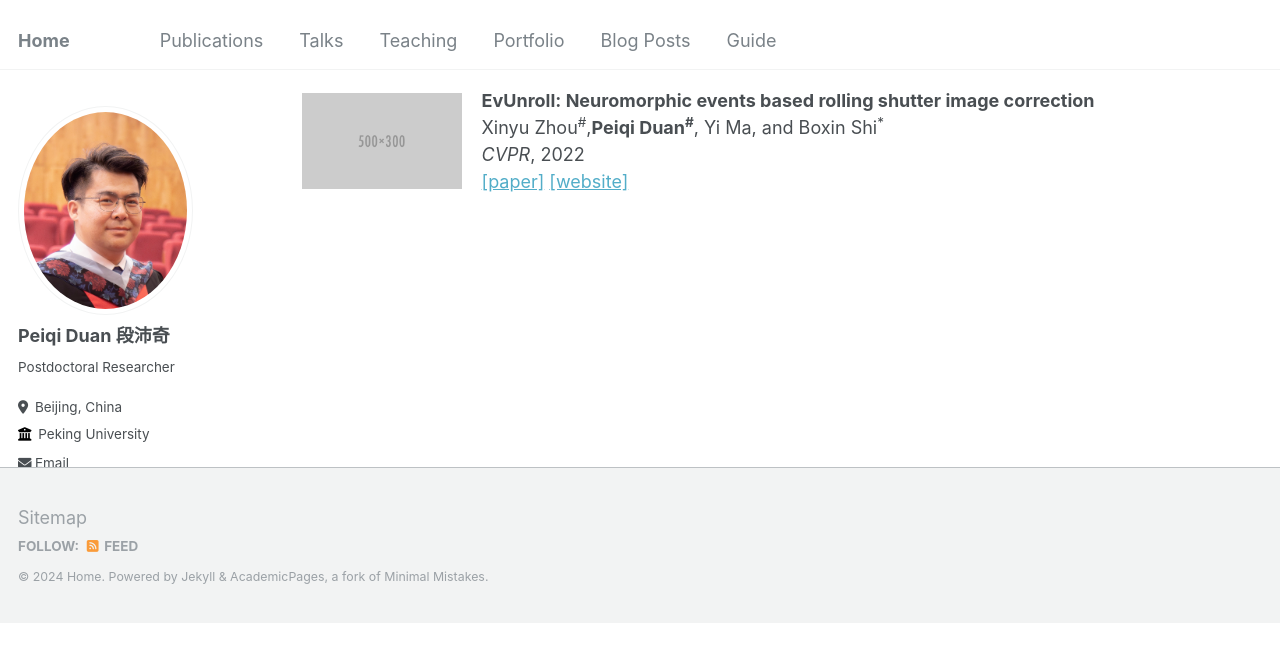
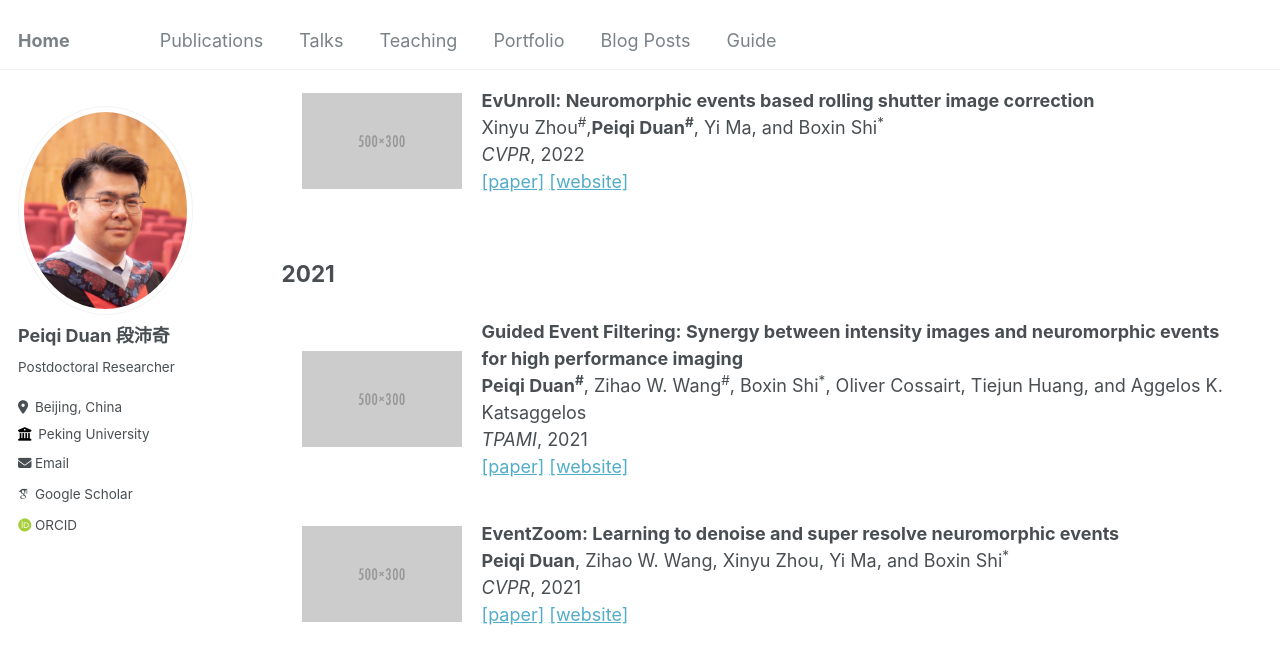
Before and after one commit to peiqi-duan/peiqi-duan.github.io, a Jekyll site: the page built from _pages/publications.md, in a window 1280 px wide and 900 px high, scrolled down 1261 px. Shown: the top 664 px of the window. Built offline with Jekyll 4.4.1, drawn with Linux system fonts in a browser that asks for light colours; some web fonts are replaced; before the commit the page ends 1884 px from its top, so only the background shows below that.

Commit message:
Update publications.md

```diff
--- a/_pages/publications.md
+++ b/_pages/publications.md
@@ -119,6 +119,39 @@ author_profile: true
     </div>
   </div>
 
+  <h2><span>2021</span></h2>
+  <div class="flex-row" onmouseout="par2net_stop()" onmouseover="par2net_start()">
+    <div class="image-container">
+      <img src="../images/500x300.png" width="160" alt="Image">
+    </div>
+    <div class="text-container">
+      <papertitle>Guided Event Filtering: Synergy between intensity images and neuromorphic events for high performance imaging</papertitle>
+      <br>
+      <strong>Peiqi Duan<sup>#</sup></strong>, Zihao W. Wang<sup>#</sup>, Boxin Shi<sup>*</sup>, Oliver Cossairt, Tiejun Huang, and Aggelos K. Katsaggelos
+      <br>
+      <em>TPAMI</em>, 2021
+      <br>
+      <a href="https://downloads.ctfassets.net/yreyglvi5sud/7Lv91dkRm8ccSeSj7E8pkb/0e61ecea37676e626ea32e5a2683ad41/Duan_TPAMI21.pdf">[paper]</a>
+      <a href="https://sites.google.com/view/guided-event-filtering/">[website]</a>
+    </div>
+  </div>
+
+   <div class="flex-row" onmouseout="par2net_stop()" onmouseover="par2net_start()">
+    <div class="image-container">
+      <img src="../images/500x300.png" width="160" alt="Image">
+    </div>
+    <div class="text-container">
+      <papertitle>EventZoom: Learning to denoise and super resolve neuromorphic events</papertitle>
+      <br>
+     <strong>Peiqi Duan</strong>, Zihao W. Wang, Xinyu Zhou, Yi Ma, and Boxin Shi<sup>*</sup>
+      <br>
+      <em>CVPR</em>, 2021
+      <br>
+      <a href="https://assets.ctfassets.net/yreyglvi5sud/MyFOVymXNOWuqYwi5tWMK/5be8c2c2c7f0061de3e5d39979ea3283/Duan_CVPR21.pdf">[paper]</a>
+      <a href="https://sites.google.com/view/EventZoom">[website]</a>
+    </div>
+  </div>
+
 
 <style>
     /* Flexbox 容器 */
```
